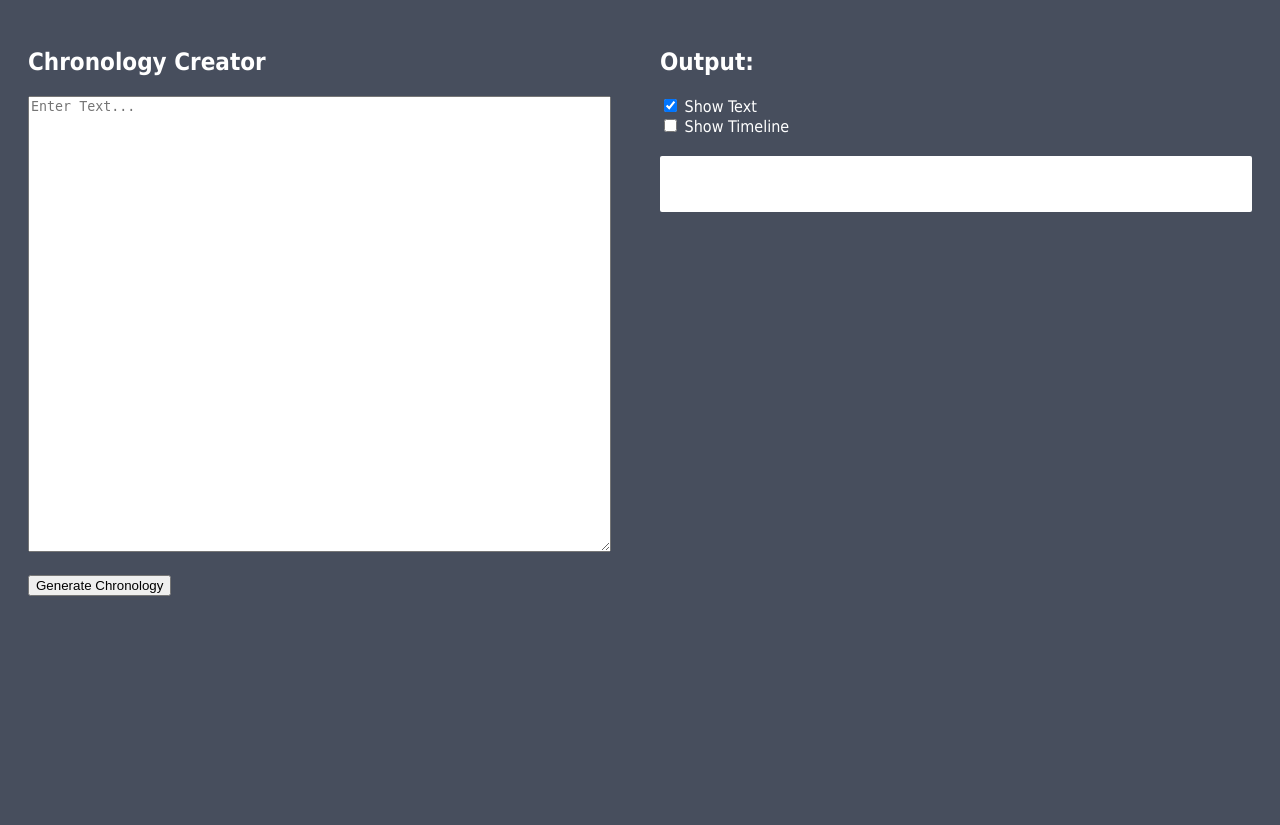
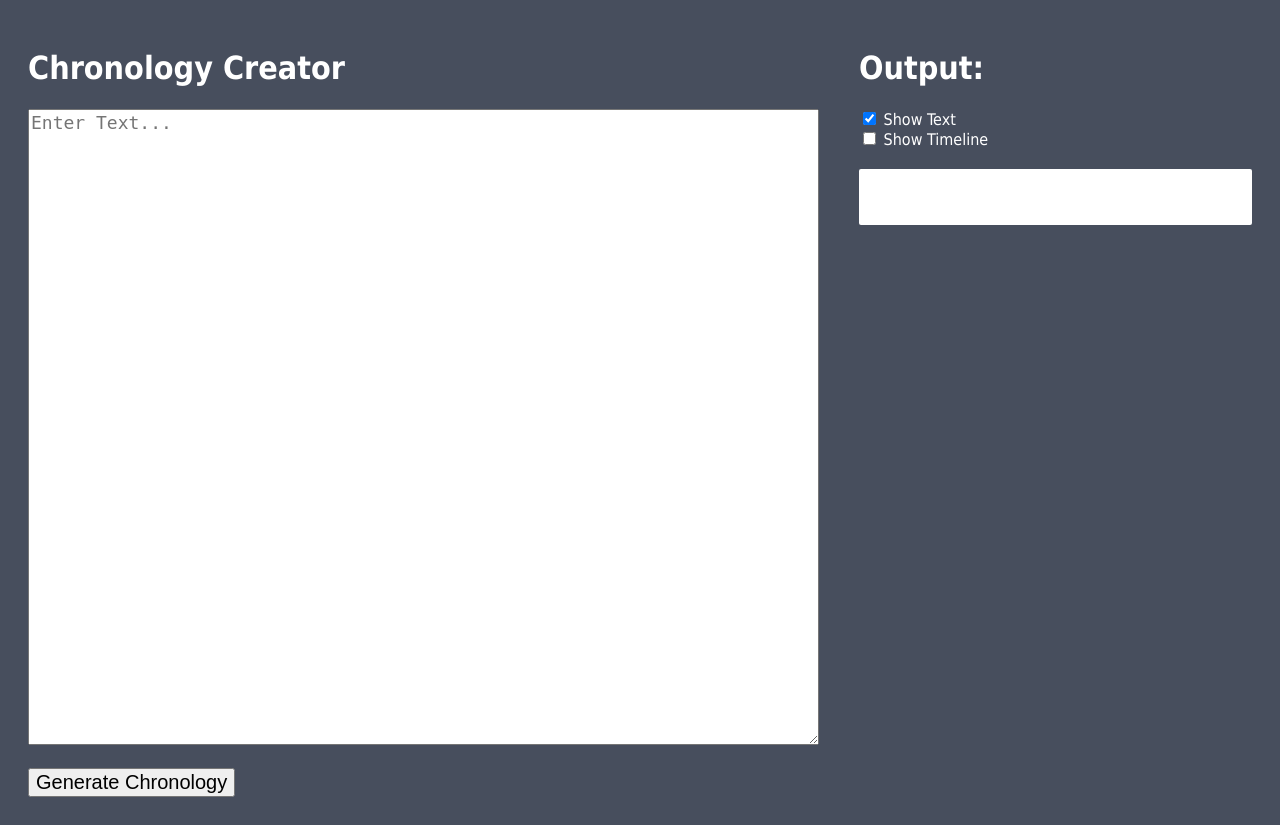
Before and after one commit to YomnaElmousalami/legalduel-1b-ai-studio_btt, a Flask app: page / in a window 1280 px wide. Before the commit the page ends 596 px from the top, so only its background shows below. Run offline with Flask 3, Linux system fonts and the light colour scheme.

Commit message:
played with html tags

```diff
--- a/ai-web-app/templates/index.html
+++ b/ai-web-app/templates/index.html
@@ -12,15 +12,15 @@
 <body>
   <div id="mainContainer">
     <div class="sideContainer">
-      <h2>Chronology Creator</h2>
+      <h1>Chronology Creator</h1>
       <form id="inputForm">
-          <textarea id="inputText" rows="30" cols="70" placeholder="Enter Text..."></textarea><br><br>
-          <button type="submit">Generate Chronology</button>
+          <textarea style="font-size: 18px;" id="inputText" rows="30" cols="70" placeholder="Enter Text..."></textarea><br><br>
+          <button style="font-size: 20px;" type="submit">Generate Chronology</button>
       </form>
     </div>
 
     <div class="sideContainer">
-      <h2>Output:</h2>
+      <h1>Output:</h1>
       <div id="optionChecks">
         <label>
           <input type="checkbox" id="showText" onclick="toggleContent()" checked> Show Text
@@ -36,7 +36,7 @@
       </div>
 
       <div class="outputContent" id="timelineContent" style="display: none;">
-        <h2>Timeline:</h2>
+        <h1>Timeline:</h1>
         <div class="timeline">
         </div>
       </div>
```
